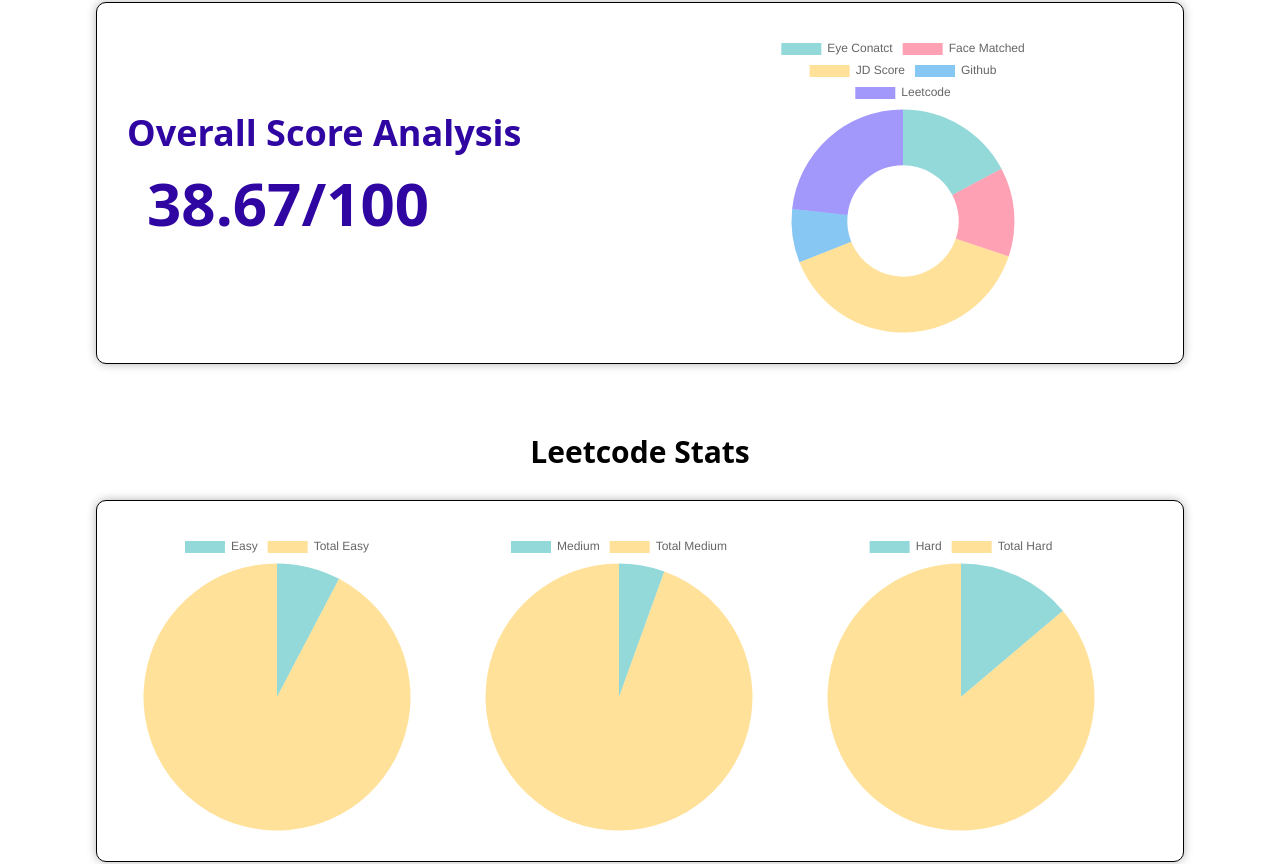
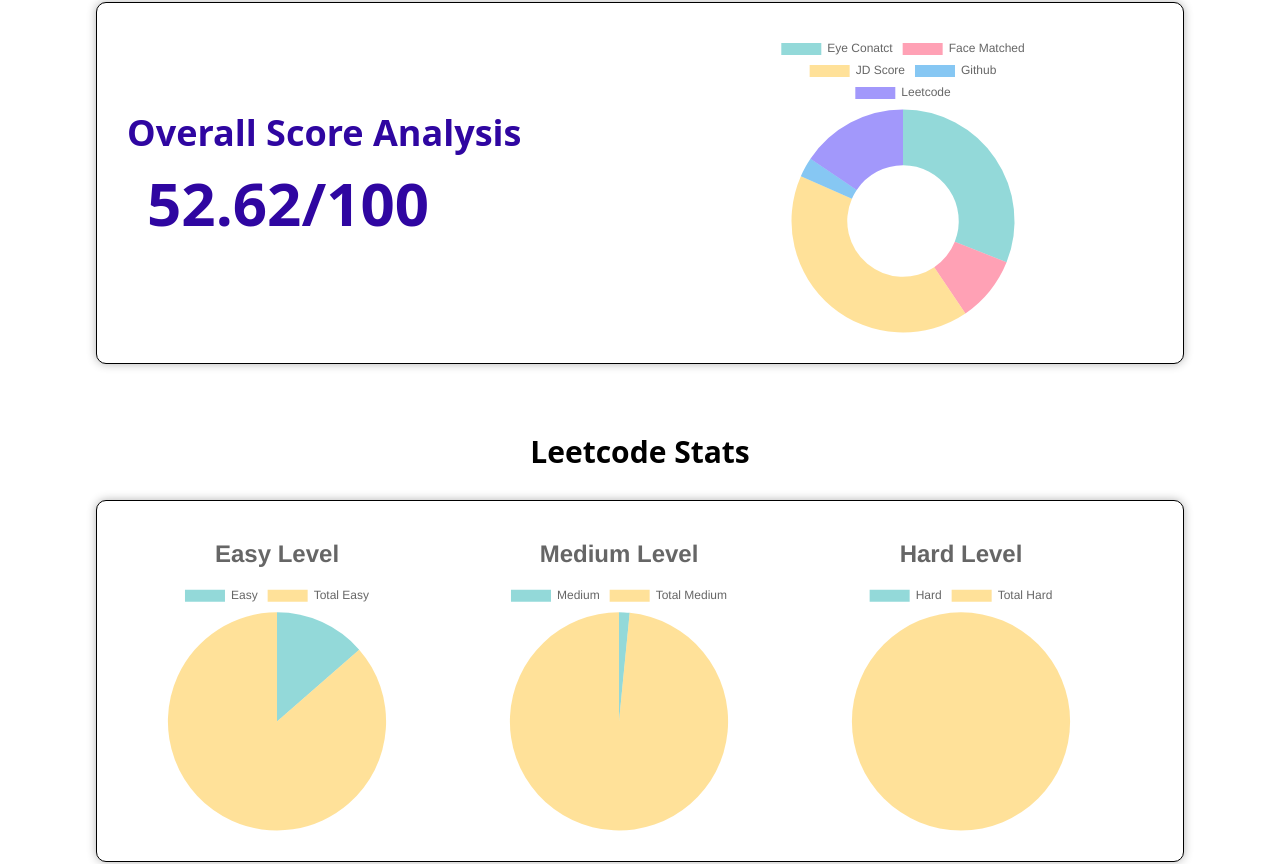
Before and after one commit to anilkumar-011/Digital-hiring-demo-platform, a React (Create React App) app in the folder frontend/: page /score in a window 1280 px wide. Shown: the part 148-1012 px from the top of the page. Built offline with nearby package versions, Linux system fonts and the light colour scheme.

Commit message:
score updated

```diff
--- a/frontend/src/components/score.js
+++ b/frontend/src/components/score.js
@@ -20,25 +20,66 @@ import { Line, Bar, Pie,Doughnut } from "react-chartjs-2";
 // };
 const scores=localStorage.getItem('scores')
 console.log(scores)
-const response =
-{
-    'eyecontact': 20,
-    'face_matched': true,
-    'jd_score': 30,
-    'leetcode': {
-      'easy': 1 / 12 ,
-      'medium': 14 / 240 ,
-      'hard': 16 / 100 ,
-      'active days': 45 ,
+// const response1 =
+// {
+//     'eyecontact': 20,
+//     'face_matched': true,
+//     'jd_score': 30,
+//     'leetcode': {
+//       'easy': 1 / 12 ,
+//       'medium': 14 / 240 ,
+//       'hard': 16 / 100 ,
+//       'active days': 45 ,
+//     },
+//     'github': {
+//       'username': 'xyz',
+//       'last commit': 12,
+//     },
+//   }
+  const response ={
+    "_id": {
+      "$oid": "64fd59a394e2ec9baba16696"
     },
-    'github': {
-      'username': 'xyz',
-      'last commit': 12,
+    "job_d": "1",
+    "results": true,
+    "eye_contact_time": 49,
+    "Jd_score": 43.17,
+    "leetcode": {
+      "problem_sloved": [
+        "Easy112/714Beats92.7",
+        "Medium24/1510Beats61.0",
+        "Hard0/627Not enough data"
+      ],
+      "active days": "41"
     },
+    "github": {
+      "username": "Pavan Kumar Settem",
+      "contributions": "150"
+    }
   }
+
+  const res = response.leetcode.problem_sloved;
+
+    const extractedValues = res.map((str) => {
+    const match = str.match(/(\w+\d+\/\d+)/);
+    return match ? match[0] : null;
+    });
+
+    console.log(extractedValues);
+
+
+    let easyValue = (extractedValues[0].slice(4).split("/"))
+    let easy = parseInt(easyValue[0])/parseInt(easyValue[1])
+
+    let mediumValue = (extractedValues[1].slice(6).split("/"))
+    let medium = parseInt(mediumValue[0])/parseInt(mediumValue[1])
+
+    let hardValue = (extractedValues[2].slice(4).split("/"))
+    let hard = parseInt(hardValue[0])/parseInt(hardValue[1])
+
 let face_score = 5;
-if(response.face_matched){let face_score = 5}else{let face_score=0}
-const overallScore = (response.eyecontact/60 * 20)+(face_score)+(response.jd_score/100 * 50)+(response.github["last commit"]/20 *5)+(response.leetcode["active days"]/100 *20)
+if(true){let face_score = 5}else{let face_score=0}
+const overallScore = (response.eye_contact_time/60 * 20)+(face_score)+(response.Jd_score/100 * 50)+(response.github.contributions/500 *5)+(response.leetcode["active days"]/100 *20)
 console.log(overallScore)
   const responseDataEasy = {
     labels: ["Easy", "Total Easy"],
@@ -50,7 +91,7 @@ console.log(overallScore)
         borderWidth: 1,
         hoverBackgroundColor: ['rgba(75, 192, 192, 0.8)', 'rgba(255, 206, 86, 0.8)'],
         hoverBorderColor: "rgba(0,0,0,0)",
-        data: [response.leetcode.easy*100, 100-response.leetcode.easy],
+        data: [easy*100, 100-easy],
       },
     ],
   };
@@ -64,7 +105,7 @@ console.log(overallScore)
         borderWidth: 1,
         hoverBackgroundColor: ['rgba(75, 192, 192, 0.8)', 'rgba(255, 206, 86, 0.8)'],
         hoverBorderColor: "rgba(0,0,0,0)",
-        data: [response.leetcode.hard*100, 100-response.leetcode.hard],
+        data: [hard*100, 100-hard],
       },
     ],
   };
@@ -78,7 +119,7 @@ console.log(overallScore)
         borderWidth: 1,
         hoverBackgroundColor: ['rgba(75, 192, 192, 0.8)', 'rgba(255, 206, 86, 0.8)'],
         hoverBorderColor: "rgba(0,0,0,0)",
-        data: [response.leetcode.medium*100, 100-response.leetcode.medium],
+        data: [medium*100, 100-medium],
       },
     ],
   };
@@ -92,9 +133,42 @@ console.log(overallScore)
         borderWidth: 1,
         hoverBackgroundColor: ['rgba(75, 192, 192, 0.8)', 'rgba(255, 99, 132, 0.8)', 'rgba(255, 206, 86, 0.8)', 'rgba(54, 162, 235, 0.8)',"rgba(31, 7, 246, 1.41)"],
         hoverBorderColor: "rgba(0,0,0,0)",
-        data: [response.eyecontact/60 * 20, face_score, response.jd_score/100 * 50, response.github["last commit"]/20 *5, response.leetcode["active days"]/100 *20],
+        data: [response.eye_contact_time/60 * 20, face_score, response.Jd_score/100 * 50, response.github.contributions/500 *5, response.leetcode["active days"]/100 *20],
       },
     ],
+  };
+  const optionsMedium = {
+    plugins: {
+      title: {
+        display: true,
+        text: "Medium Level", // Set the title text here
+        font: {
+          size: 24,
+        },
+      },
+    },
+  };
+  const optionsEasy = {
+    plugins: {
+      title: {
+        display: true,
+        text: "Easy Level", // Set the title text here
+        font: {
+          size: 24,
+        },
+      },
+    },
+  };
+  const optionsHard = {
+    plugins: {
+      title: {
+        display: true,
+        text: "Hard Level", // Set the title text here
+        font: {
+          size: 24,
+        },
+      },
+    },
   };
 
 const Score = () => {
@@ -128,22 +202,16 @@ const Score = () => {
 
                 <Pie
                     data={responseDataEasy}
-                    // options={{
-                    // scales: {
-                    //     y: {
-                    //     beginAtZero: true,
-                    //     },
-                    // },
-                    // }}
+                    options={optionsEasy}
                 />
 
             </div>
             <div className="chart-container ml-auto">
-            <Pie data={responseDataMedium}/>
+            <Pie data={responseDataMedium} options={optionsMedium} />
 
             </div>
             <div className="chart-container ml-auto">
-            <Pie data={responseDataHard}/>
+            <Pie data={responseDataHard} options={optionsHard} />
 
             </div>
         </div>
```
